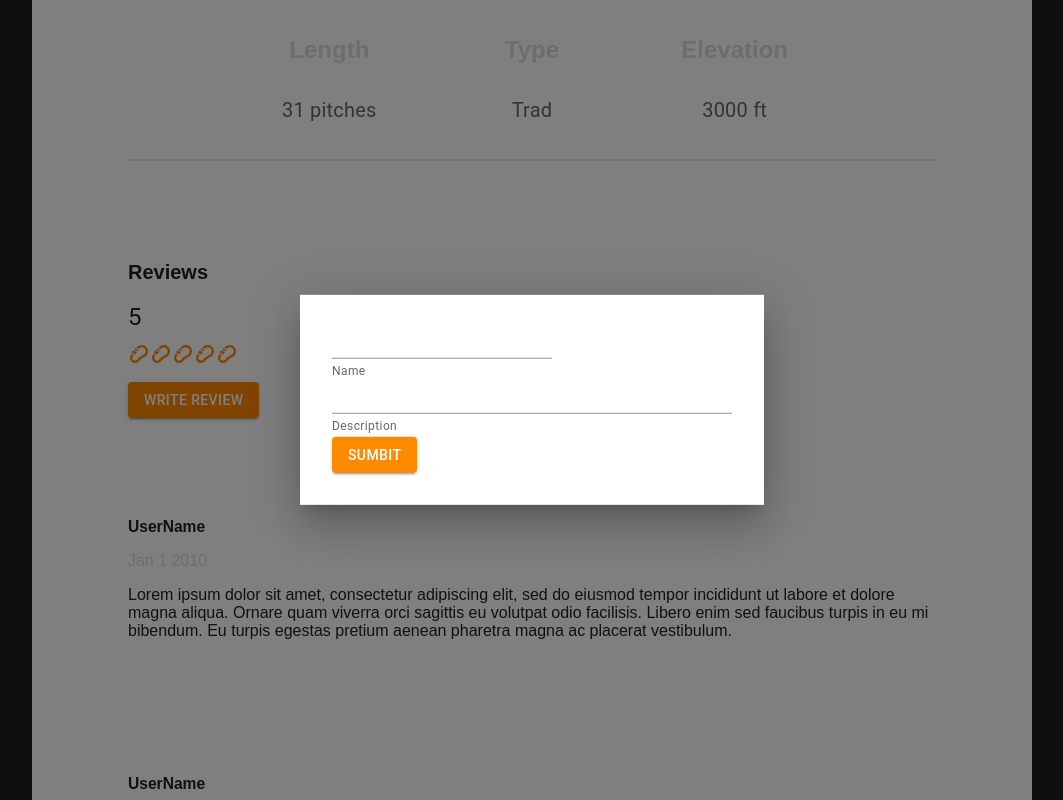
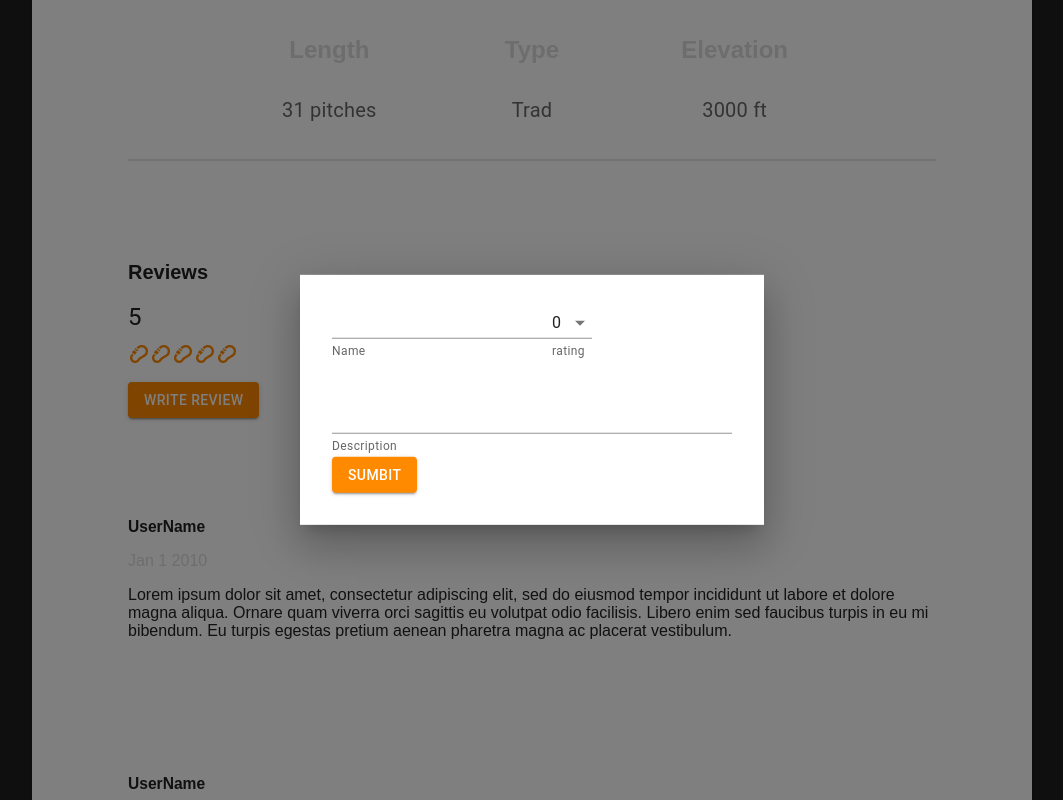
Before and after one commit to markgowen/belay-frontend, a React (Create React App) app: page /discover/1 in a window 1280 px wide. Both pictures are taken after a click on the button "WRITE REVIEW". Shown: the part 725-1525 px from the top of the page, without its empty margins (108-1171 px from the left). Built offline with nearby package versions, Linux system fonts and the light colour scheme; data requests are answered from the project's data file.

Commit message:
add review drop down

```diff
--- a/db.json
+++ b/db.json
@@ -139,210 +139,240 @@
       "id": 1,
       "climbId": 1,
       "UserName": "UserName",
-      "date": "Jan 1 2010"
+      "date": "Jan 1 2010",
+      "rating": 5
     },
     {
       "content": "Lorem ipsum dolor sit amet, consectetur adipiscing elit, sed do eiusmod tempor incididunt ut labore et dolore magna aliqua. Ornare quam viverra orci sagittis eu volutpat odio facilisis. Libero enim sed faucibus turpis in eu mi bibendum. Eu turpis egestas pretium aenean pharetra magna ac placerat vestibulum.",
       "id": 2,
       "climbId": 1,
       "UserName": "UserName",
-      "date": "Jan 1 2010"
+      "date": "Jan 1 2010",
+      "rating": 5
     },
     {
       "content": "Lorem ipsum dolor sit amet, consectetur adipiscing elit, sed do eiusmod tempor incididunt ut labore et dolore magna aliqua. Ornare quam viverra orci sagittis eu volutpat odio facilisis. Libero enim sed faucibus turpis in eu mi bibendum. Eu turpis egestas pretium aenean pharetra magna ac placerat vestibulum.",
       "id": 3,
       "climbId": 1,
       "UserName": "UserName",
-      "date": "Jan 1 2010"
+      "date": "Jan 1 2010",
+      "rating": 5
     },
     {
       "content": "Lorem ipsum dolor sit amet, consectetur adipiscing elit, sed do eiusmod tempor incididunt ut labore et dolore magna aliqua. Ornare quam viverra orci sagittis eu volutpat odio facilisis. Libero enim sed faucibus turpis in eu mi bibendum. Eu turpis egestas pretium aenean pharetra magna ac placerat vestibulum.",
       "id": 1,
       "climbId": 2,
       "UserName": "UserName",
-      "date": "Jan 1 2010"
+      "date": "Jan 1 2010",
+      "rating": 5
     },
     {
       "content": "Lorem ipsum dolor sit amet, consectetur adipiscing elit, sed do eiusmod tempor incididunt ut labore et dolore magna aliqua. Ornare quam viverra orci sagittis eu volutpat odio facilisis. Libero enim sed faucibus turpis in eu mi bibendum. Eu turpis egestas pretium aenean pharetra magna ac placerat vestibulum.",
       "id": 1,
       "climbId": 2,
       "UserName": "UserName",
-      "date": "Jan 1 2010"
+      "date": "Jan 1 2010",
+      "rating": 5
     },
     {
       "content": "Lorem ipsum dolor sit amet, consectetur adipiscing elit, sed do eiusmod tempor incididunt ut labore et dolore magna aliqua. Ornare quam viverra orci sagittis eu volutpat odio facilisis. Libero enim sed faucibus turpis in eu mi bibendum. Eu turpis egestas pretium aenean pharetra magna ac placerat vestibulum.",
       "id": 1,
       "climbId": 3,
       "UserName": "UserName",
-      "date": "Jan 1 2010"
+      "date": "Jan 1 2010",
+      "rating": 5
     },
     {
       "content": "Lorem ipsum dolor sit amet, consectetur adipiscing elit, sed do eiusmod tempor incididunt ut labore et dolore magna aliqua. Ornare quam viverra orci sagittis eu volutpat odio facilisis. Libero enim sed faucibus turpis in eu mi bibendum. Eu turpis egestas pretium aenean pharetra magna ac placerat vestibulum.",
       "id": 1,
       "climbId": 3,
       "UserName": "UserName",
-      "date": "Jan 1 2010"
+      "date": "Jan 1 2010",
+      "rating": 5
     },
     {
       "content": "Lorem ipsum dolor sit amet, consectetur adipiscing elit, sed do eiusmod tempor incididunt ut labore et dolore magna aliqua. Ornare quam viverra orci sagittis eu volutpat odio facilisis. Libero enim sed faucibus turpis in eu mi bibendum. Eu turpis egestas pretium aenean pharetra magna ac placerat vestibulum.",
       "id": 1,
       "climbId": 3,
       "UserName": "UserName",
-      "date": "Jan 1 2010"
+      "date": "Jan 1 2010",
+      "rating": 5
     },
     {
       "content": "Lorem ipsum dolor sit amet, consectetur adipiscing elit, sed do eiusmod tempor incididunt ut labore et dolore magna aliqua. Ornare quam viverra orci sagittis eu volutpat odio facilisis. Libero enim sed faucibus turpis in eu mi bibendum. Eu turpis egestas pretium aenean pharetra magna ac placerat vestibulum.",
       "id": 1,
       "climbId": 4,
       "UserName": "UserName",
-      "date": "Jan 1 2010"
+      "date": "Jan 1 2010",
+      "rating": 5
     },
     {
       "content": "Lorem ipsum dolor sit amet, consectetur adipiscing elit, sed do eiusmod tempor incididunt ut labore et dolore magna aliqua. Ornare quam viverra orci sagittis eu volutpat odio facilisis. Libero enim sed faucibus turpis in eu mi bibendum. Eu turpis egestas pretium aenean pharetra magna ac placerat vestibulum.",
       "id": 1,
       "climbId": 4,
       "UserName": "UserName",
-      "date": "Jan 1 2010"
+      "date": "Jan 1 2010",
+      "rating": 5
     },
     {
       "content": "Lorem ipsum dolor sit amet, consectetur adipiscing elit, sed do eiusmod tempor incididunt ut labore et dolore magna aliqua. Ornare quam viverra orci sagittis eu volutpat odio facilisis. Libero enim sed faucibus turpis in eu mi bibendum. Eu turpis egestas pretium aenean pharetra magna ac placerat vestibulum.",
       "id": 1,
       "climbId": 4,
       "UserName": "UserName",
-      "date": "Jan 1 2010"
+      "date": "Jan 1 2010",
+      "rating": 5
     },
     {
       "content": "Lorem ipsum dolor sit amet, consectetur adipiscing elit, sed do eiusmod tempor incididunt ut labore et dolore magna aliqua. Ornare quam viverra orci sagittis eu volutpat odio facilisis. Libero enim sed faucibus turpis in eu mi bibendum. Eu turpis egestas pretium aenean pharetra magna ac placerat vestibulum.",
       "id": 1,
       "climbId": 5,
       "UserName": "UserName",
-      "date": "Jan 1 2010"
+      "date": "Jan 1 2010",
+      "rating": 5
     },
     {
       "content": "Lorem ipsum dolor sit amet, consectetur adipiscing elit, sed do eiusmod tempor incididunt ut labore et dolore magna aliqua. Ornare quam viverra orci sagittis eu volutpat odio facilisis. Libero enim sed faucibus turpis in eu mi bibendum. Eu turpis egestas pretium aenean pharetra magna ac placerat vestibulum.",
       "id": 1,
       "climbId": 5,
       "UserName": "UserName",
-      "date": "Jan 1 2010"
+      "date": "Jan 1 2010",
+      "rating": 5
     },
     {
       "content": "Lorem ipsum dolor sit amet, consectetur adipiscing elit, sed do eiusmod tempor incididunt ut labore et dolore magna aliqua. Ornare quam viverra orci sagittis eu volutpat odio facilisis. Libero enim sed faucibus turpis in eu mi bibendum. Eu turpis egestas pretium aenean pharetra magna ac placerat vestibulum.",
       "id": 1,
       "climbId": 5,
       "UserName": "UserName",
-      "date": "Jan 1 2010"
+      "date": "Jan 1 2010",
+      "rating": 5
     },
     {
       "content": "Lorem ipsum dolor sit amet, consectetur adipiscing elit, sed do eiusmod tempor incididunt ut labore et dolore magna aliqua. Ornare quam viverra orci sagittis eu volutpat odio facilisis. Libero enim sed faucibus turpis in eu mi bibendum. Eu turpis egestas pretium aenean pharetra magna ac placerat vestibulum.",
       "id": 1,
       "climbId": 6,
       "UserName": "UserName",
-      "date": "Jan 1 2010"
+      "date": "Jan 1 2010",
+      "rating": 5
     },
     {
       "content": "Lorem ipsum dolor sit amet, consectetur adipiscing elit, sed do eiusmod tempor incididunt ut labore et dolore magna aliqua. Ornare quam viverra orci sagittis eu volutpat odio facilisis. Libero enim sed faucibus turpis in eu mi bibendum. Eu turpis egestas pretium aenean pharetra magna ac placerat vestibulum.",
       "id": 2,
       "climbId": 6,
       "UserName": "UserName",
-      "date": "Jan 1 2010"
+      "date": "Jan 1 2010",
+      "rating": 5
     },
     {
       "content": "Lorem ipsum dolor sit amet, consectetur adipiscing elit, sed do eiusmod tempor incididunt ut labore et dolore magna aliqua. Ornare quam viverra orci sagittis eu volutpat odio facilisis. Libero enim sed faucibus turpis in eu mi bibendum. Eu turpis egestas pretium aenean pharetra magna ac placerat vestibulum.",
       "id": 3,
       "climbId": 6,
       "UserName": "UserName",
-      "date": "Jan 1 2010"
+      "date": "Jan 1 2010",
+      "rating": 5
     },
     {
       "content": "Lorem ipsum dolor sit amet, consectetur adipiscing elit, sed do eiusmod tempor incididunt ut labore et dolore magna aliqua. Ornare quam viverra orci sagittis eu volutpat odio facilisis. Libero enim sed faucibus turpis in eu mi bibendum. Eu turpis egestas pretium aenean pharetra magna ac placerat vestibulum.",
       "id": 1,
       "climbId": 7,
       "UserName": "UserName",
-      "date": "Jan 1 2010"
+      "date": "Jan 1 2010",
+      "rating": 5
     },
     {
       "content": "Lorem ipsum dolor sit amet, consectetur adipiscing elit, sed do eiusmod tempor incididunt ut labore et dolore magna aliqua. Ornare quam viverra orci sagittis eu volutpat odio facilisis. Libero enim sed faucibus turpis in eu mi bibendum. Eu turpis egestas pretium aenean pharetra magna ac placerat vestibulum.",
       "id": 1,
       "climbId": 7,
       "UserName": "UserName",
-      "date": "Jan 1 2010"
+      "date": "Jan 1 2010",
+      "rating": 5
     },
     {
       "content": "Lorem ipsum dolor sit amet, consectetur adipiscing elit, sed do eiusmod tempor incididunt ut labore et dolore magna aliqua. Ornare quam viverra orci sagittis eu volutpat odio facilisis. Libero enim sed faucibus turpis in eu mi bibendum. Eu turpis egestas pretium aenean pharetra magna ac placerat vestibulum.",
       "id": 1,
       "climbId": 7,
       "UserName": "UserName",
-      "date": "Jan 1 2010"
+      "date": "Jan 1 2010",
+      "rating": 5
     },
     {
       "content": "Lorem ipsum dolor sit amet, consectetur adipiscing elit, sed do eiusmod tempor incididunt ut labore et dolore magna aliqua. Ornare quam viverra orci sagittis eu volutpat odio facilisis. Libero enim sed faucibus turpis in eu mi bibendum. Eu turpis egestas pretium aenean pharetra magna ac placerat vestibulum.",
       "id": 1,
       "climbId": 8,
       "UserName": "UserName",
-      "date": "Jan 1 2010"
+      "date": "Jan 1 2010",
+      "rating": 5
     },
     {
       "content": "Lorem ipsum dolor sit amet, consectetur adipiscing elit, sed do eiusmod tempor incididunt ut labore et dolore magna aliqua. Ornare quam viverra orci sagittis eu volutpat odio facilisis. Libero enim sed faucibus turpis in eu mi bibendum. Eu turpis egestas pretium aenean pharetra magna ac placerat vestibulum.",
       "id": 1,
       "climbId": 8,
       "UserName": "UserName",
-      "date": "Jan 1 2010"
+      "date": "Jan 1 2010",
+      "rating": 5
     },
     {
       "content": "Lorem ipsum dolor sit amet, consectetur adipiscing elit, sed do eiusmod tempor incididunt ut labore et dolore magna aliqua. Ornare quam viverra orci sagittis eu volutpat odio facilisis. Libero enim sed faucibus turpis in eu mi bibendum. Eu turpis egestas pretium aenean pharetra magna ac placerat vestibulum.",
       "id": 1,
       "climbId": 8,
       "UserName": "UserName",
-      "date": "Jan 1 2010"
+      "date": "Jan 1 2010",
+      "rating": 5
     },
     {
       "content": "Lorem ipsum dolor sit amet, consectetur adipiscing elit, sed do eiusmod tempor incididunt ut labore et dolore magna aliqua. Ornare quam viverra orci sagittis eu volutpat odio facilisis. Libero enim sed faucibus turpis in eu mi bibendum. Eu turpis egestas pretium aenean pharetra magna ac placerat vestibulum.",
       "id": 1,
       "climbId": 9,
       "UserName": "UserName",
-      "date": "Jan 1 2010"
+      "date": "Jan 1 2010",
+      "rating": 5
     },
     {
       "content": "Lorem ipsum dolor sit amet, consectetur adipiscing elit, sed do eiusmod tempor incididunt ut labore et dolore magna aliqua. Ornare quam viverra orci sagittis eu volutpat odio facilisis. Libero enim sed faucibus turpis in eu mi bibendum. Eu turpis egestas pretium aenean pharetra magna ac placerat vestibulum.",
       "id": 1,
       "climbId": 9,
       "UserName": "UserName",
-      "date": "Jan 1 2010"
+      "date": "Jan 1 2010",
+      "rating": 5
     },
     {
       "content": "Lorem ipsum dolor sit amet, consectetur adipiscing elit, sed do eiusmod tempor incididunt ut labore et dolore magna aliqua. Ornare quam viverra orci sagittis eu volutpat odio facilisis. Libero enim sed faucibus turpis in eu mi bibendum. Eu turpis egestas pretium aenean pharetra magna ac placerat vestibulum.",
       "id": 1,
       "climbId": 9,
       "UserName": "UserName",
-      "date": "Jan 1 2010"
+      "date": "Jan 1 2010",
+      "rating": 5
     },
     {
       "content": "Lorem ipsum dolor sit amet, consectetur adipiscing elit, sed do eiusmod tempor incididunt ut labore et dolore magna aliqua. Ornare quam viverra orci sagittis eu volutpat odio facilisis. Libero enim sed faucibus turpis in eu mi bibendum. Eu turpis egestas pretium aenean pharetra magna ac placerat vestibulum.",
       "id": 1,
       "climbId": 10,
       "UserName": "UserName",
-      "date": "Jan 1 2010"
+      "date": "Jan 1 2010",
+      "rating": 5
     },
     {
       "content": "Lorem ipsum dolor sit amet, consectetur adipiscing elit, sed do eiusmod tempor incididunt ut labore et dolore magna aliqua. Ornare quam viverra orci sagittis eu volutpat odio facilisis. Libero enim sed faucibus turpis in eu mi bibendum. Eu turpis egestas pretium aenean pharetra magna ac placerat vestibulum.",
       "id": 1,
       "climbId": 10,
       "UserName": "UserName",
-      "date": "Jan 1 2010"
+      "date": "Jan 1 2010",
+      "rating": 5
     },
     {
       "content": "Lorem ipsum dolor sit amet, consectetur adipiscing elit, sed do eiusmod tempor incididunt ut labore et dolore magna aliqua. Ornare quam viverra orci sagittis eu volutpat odio facilisis. Libero enim sed faucibus turpis in eu mi bibendum. Eu turpis egestas pretium aenean pharetra magna ac placerat vestibulum.",
       "id": 1,
       "climbId": 10,
       "UserName": "UserName",
-      "date": "Jan 1 2010"
+      "date": "Jan 1 2010",
+      "rating": 5
     },
     {
       "content": "infamous climb",
       "climbId": "1",
       "UserName": "Alex Honnold",
       "date": "12/9/2022",
-      "id": 4
+      "id": 4,
+      "rating": 5
     }
   ]
 }
--- a/src/components/Reviews.js
+++ b/src/components/Reviews.js
@@ -3,6 +3,7 @@ import Box from '@mui/material/Box';
 import Button from '@mui/material/Button';
 import TextField from '@mui/material/TextField';
 import Modal from '@mui/material/Modal';
+import MenuItem from '@mui/material/MenuItem';
 
 function Reviews({ id, setReviews, reviews }){
 
@@ -11,14 +12,14 @@ function Reviews({ id, setReviews, reviews }){
 
     const current = new Date();
     const date = `${current.getMonth()+1}/${current.getDate()}/${current.getFullYear()}`;
-    console.log(date)
 
     const [open, setOpen] = React.useState(false);
     const [newReview, setNewReview] = useState({
         "content": '',
         'climbId': id,
         'UserName': '',
-        'date': date
+        'date': date,
+        'rating': '0'
     })
 
     const style = {
@@ -51,10 +52,38 @@ function Reviews({ id, setReviews, reviews }){
                 "content": '',
                 'climbId': id,
                 'UserName': '',
-                'date': date
+                'date': date,
+                'rating': '0'
             })
         })
     }
+
+    const type = [
+        {
+          value: '0',
+          label: '0'
+        },
+        {
+          value: '1',
+          label: '1'
+        },
+        {
+          value: '2',
+          label: '2'
+        },
+        {
+          value: '3',
+          label: '3'
+        },
+        {
+          value: '4',
+          label: '4'
+        },
+        {
+          value: '5',
+          label: '5'
+        }
+      ];
 
 
 
@@ -79,6 +108,23 @@ function Reviews({ id, setReviews, reviews }){
                     variant="standard"
                 />
                 <TextField
+                    id="standard-select-currency"
+                    select
+                    label=""
+                    name="rating"
+                    sx={{ color: "#1e1e1e", width: "10%", marginBottom: 5 }}
+                    value={newReview.rating}
+                    onChange={handleChange}
+                    helperText="rating"
+                    variant="standard"
+                >
+                    {type.map((option) => (
+                        <MenuItem key={option.value} value={option.value}>
+                            {option.label}
+                        </MenuItem>
+                    ))}
+                </TextField>
+                <TextField
                     id="standard-multiline-flexible"
                     helperText="Description"
                     name="content"
```
